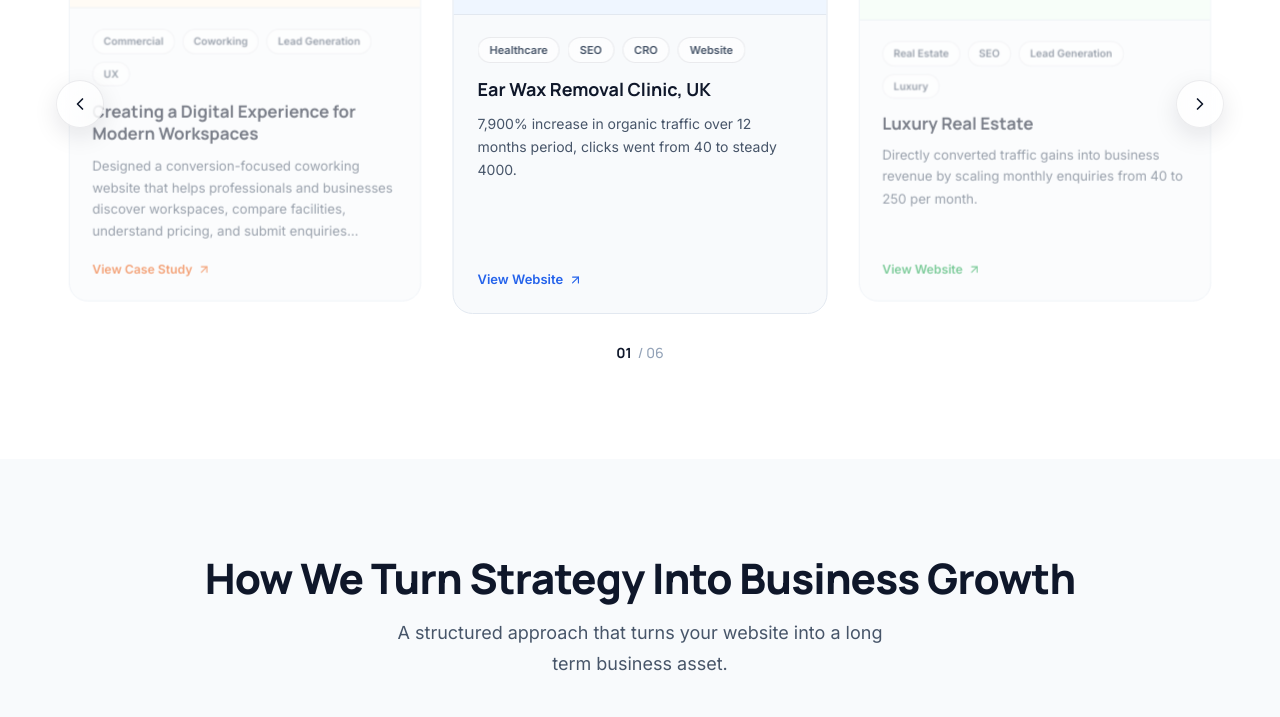
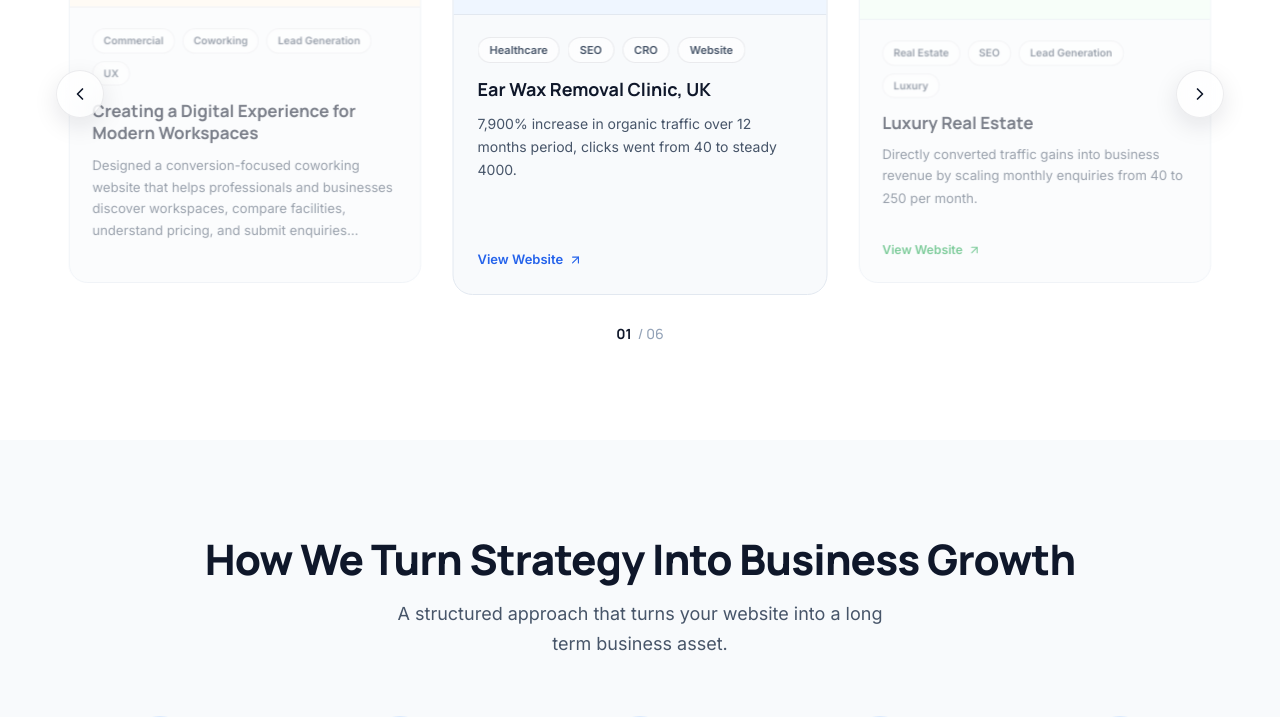
Before and after one commit to Dpatil002/tythas-final, a React (Vite) app: page / in a window 1280 px wide. Shown: the part 3266-3983 px from the top of the page. Built offline with nearby package versions, Linux system fonts and the light colour scheme.

Commit message:
Remove View Case Study CTA for projects without a live case study page yet

```diff
--- a/src/app/components/CaseStudiesSection.tsx
+++ b/src/app/components/CaseStudiesSection.tsx
@@ -165,16 +165,11 @@ function CaseCard({ c, isActive }: { c: (typeof cases)[number]; isActive: boolea
           fontFamily: "'Inter',sans-serif", fontSize: "14px", lineHeight: 1.65, color: "#475569", margin: "0 0 20px", flex: 1,
           display: "-webkit-box", WebkitLineClamp: 4, WebkitBoxOrient: "vertical", overflow: "hidden",
         }}>{c.description}</p>
-        {c.website ? (
+        {c.website && (
           <a href={c.website} target="_blank" rel="noopener noreferrer"
             style={{ display: "inline-flex", alignItems: "center", gap: arrowGap, fontFamily: "'Inter',sans-serif", fontWeight: 600, fontSize: "13px", color: c.color, textDecoration: "none", transition: "gap 0.2s" }}
             onMouseEnter={() => setArrowGap("9px")} onMouseLeave={() => setArrowGap("5px")}
           >{c.cta} <ArrowUpRight size={14} /></a>
-        ) : (
-          <button
-            style={{ display: "inline-flex", alignItems: "center", gap: arrowGap, fontFamily: "'Inter',sans-serif", fontWeight: 600, fontSize: "13px", color: c.color, background: "none", border: "none", padding: 0, cursor: "pointer", transition: "gap 0.2s" }}
-            onMouseEnter={() => setArrowGap("9px")} onMouseLeave={() => setArrowGap("5px")}
-          >{c.cta} <ArrowUpRight size={14} /></button>
         )}
       </div>
     </motion.div>
```
